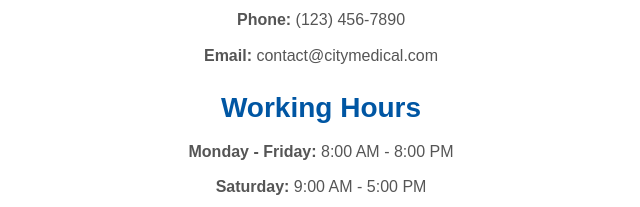
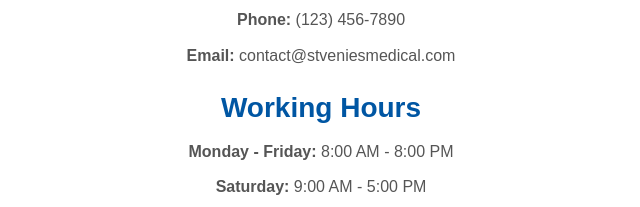
Before and after one commit to Smurfnt/medical_website, a plain HTML site: page contact.html in a window 1280 px wide. Shown: the part 349-556 px from the top of the page, 319-959 px from the left. Drawn offline with Linux system fonts and the light colour scheme.

Commit message:
Update contact.html

```diff
--- a/contact.html
+++ b/contact.html
@@ -76,7 +76,7 @@
             <p><strong>Hospital Name:</strong> St.Venies Hospital</p>
             <p><strong>Address:</strong> Ateneo Avenue, Naga City</p>
             <p><strong>Phone:</strong> (123) 456-7890</p>
-            <p><strong>Email:</strong> contact@citymedical.com</p>
+            <p><strong>Email:</strong> contact@stveniesmedical.com</p>
             <h2>Working Hours</h2>
             <p><strong>Monday - Friday:</strong> 8:00 AM - 8:00 PM</p>
             <p><strong>Saturday:</strong> 9:00 AM - 5:00 PM</p>
```
